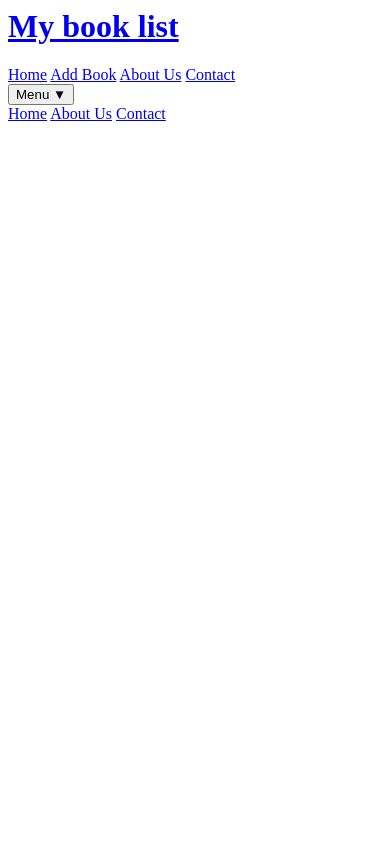
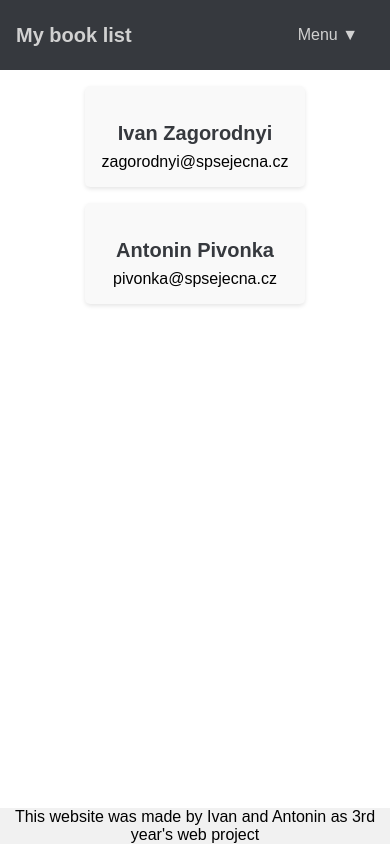
Before and after one commit to antoniosos/Library, a PHP site: page /Contact.html in a window 390 px wide. Run offline with PHP 8.4, Linux system fonts and the light colour scheme.

Commit message:
fucking done jesus fucking crist

```diff
--- a/HomePage/testPage.html
+++ b/HomePage/testPage.html
@@ -6,9 +6,7 @@
     <meta name="viewport" content="width=device-width, initial-scale=1.0">
     <link rel="stylesheet" href="homePageStyle.css">
     <title>Home</title>
-    <style>
 
-    </style>
 </head>
 <body>
     <header>
--- a/HomePage/testPage.php
+++ b/HomePage/testPage.php
@@ -6,9 +6,7 @@
     <meta name="viewport" content="width=device-width, initial-scale=1.0">
     <link rel="stylesheet" href="homePageStyle.css">
     <title>Home</title>
-    <style>
 
-    </style>
 </head>
 <body>
     <header>
@@ -43,7 +41,7 @@
     </header>
 
     <main>
-        <label for="filter">Filter by:</label>
+        <label id="filter-label" for="filter">Filter by:</label>
         <select id="filter">
             <option value="none">None</option>
             <option value="author">Author</option>
@@ -51,7 +49,7 @@
             <option value="page_count">Page count</option>
             <option value="genre">Genre</option>
         </select>
-        <button onclick="redirectToAddBook()">Add Book</button>
+        <button id="addBookButton" onclick="redirectToAddBook()">Add Book</button>
 
         <div id="container">
             <table id="table">
--- a/Navbar/Contact.html
+++ b/Navbar/Contact.html
@@ -1,3 +1,15 @@
+<html !DOCTYPE>
+<html lang="en">
+<head>
+    <meta charset="UTF-8">
+    <meta http-equiv="X-UA-Compatible" content="IE=edge">
+    <meta name="viewport" content="width=device-width, initial-scale=1.0">
+    <link rel="stylesheet" href="navbar.css">
+    <link rel="stylesheet" href="contactStyle.css">
+    <title>Contact</title>
+
+</head>
+<body>
     <header>
         <h1 class="heading">
             <a href="HomePage\testPage.php">My book list</a>
@@ -28,3 +40,20 @@
         </nav>
 
     </header>
+
+    <main>
+       <div class="about-me" id="Ivan">
+        <h3>Ivan Zagorodnyi</h3>
+        <span class="mail">zagorodnyi@spsejecna.cz</span>
+       </div>
+       <div class="about-me" id="Antonin">
+        <h3>Antonin Pivonka</h3>
+        <span class="mail">pivonka@spsejecna.cz</span>
+       </div>
+    </main>
+
+    <div class="footer">
+        This website was made by Ivan and Antonin as 3rd year's web project
+    </div>
+</body>
+</html>
--- /dev/null
+++ b/Navbar/contactStyle.css
@@ -0,0 +1,34 @@
+.email::after {
+    content: attr(data-email);
+    display: inline;
+  }
+
+  .email {
+    display: inline-block;
+    position: relative;
+    font-family: Cambria, Cochin, Georgia, Times, 'Times New Roman', serif;
+  }
+
+  .email::after {
+    content: attr(data-email);
+    position: absolute;
+    left: 100%;
+    top: 0;
+    white-space: nowrap;
+    padding-left: 0.5em;
+  }
+
+h3 {
+    font-size: 20px;
+    color: #36393e;
+    margin-bottom: 0.5rem;
+}
+
+.about-me {
+    margin: 1rem;
+    padding: 1rem;
+    background-color: #f9f9f9;
+    border-radius: 5px;
+    box-shadow: 0 2px 4px rgba(0, 0, 0, 0.1);
+    text-align: center;
+}
--- /dev/null
+++ b/Navbar/navbar.css
@@ -0,0 +1,122 @@
+header {
+    display: flex;
+    width: 100%;
+    background-color: #36393e;
+    align-items: center;
+    justify-content: space-between;
+  }
+
+  header h1 {
+    margin-left: 1rem;
+  }
+
+  header h1 a {
+    text-decoration: none;
+    color: rgb(209, 209, 209);
+  }
+
+  .navbar {
+    display: flex;
+    align-items: center;
+  }
+
+  .navbar-content {
+    display: flex;
+    align-items: center;
+  }
+
+  .dropdown-menu {
+    position: relative;
+    display: inline-block;
+    margin: 1rem;
+  }
+
+  .dropbtn {
+    background-color: #36393e;
+    color: rgb(209, 209, 209);
+    border: none;
+    outline: none;
+    padding: 10px 16px;
+    font-size: 16px;
+    cursor: pointer;
+  }
+
+  .dropdown-content {
+    display: none;
+    position: absolute;
+    background-color: #36393e;
+    min-width: 160px;
+    box-shadow: 0px 8px 16px 0px rgba(0,0,0,0.2);
+    z-index: 1;
+  }
+
+  .dropdown-content a {
+    color: rgb(209, 209, 209);
+    padding: 12px 16px;
+    text-decoration: none;
+    display: block;
+  }
+
+  .dropdown-content a:hover {
+    background-color: #585c64;
+  }
+
+  .dropdown-menu:hover .dropdown-content {
+    display: block;
+  }
+
+  .dropdown-menu:hover .dropbtn {
+    background-color: #585c64;
+  }
+
+  .navbar a {
+    display: block;
+    color: rgb(209, 209, 209);
+    text-align: center;
+    padding: 14px 16px;
+    text-decoration: none;
+    font-size: 17px;
+  }
+
+  .navbar a:hover {
+    background-color: #585c64;
+    color: rgb(209, 209, 209);
+  }
+
+  .footer {
+    background-color: #f1f1f1;
+    margin-left: 1rem !important;
+    margin-right: 1rem !important;
+    text-align: center;
+    flex-shrink: 0;
+    position: fixed;
+    bottom: 0;
+    width: 100%;
+  }
+
+  body {
+    display: flex;
+    flex-direction: column;
+    min-height: 100vh;
+    margin: 0;
+    align-items: center;
+    font-family: 'Montserrat', sans-serif;
+  }
+
+  @media (max-width: 600px) {
+    .navbar-content {
+      display: none;
+    }
+  }
+
+  @media (min-width: 600px) {
+    .dropdown-menu {
+      display: none;
+    }
+  }
+
+  @media (max-width: 420px) {
+    .heading {
+      font-size: 20px;
+    }
+  }
```
Also changed, not shown: AddBook/AddbookStyle.css (added, +36 -0 lines), AddBook/addBook.html (+27 -13 lines), AddBook/addBook.php (+17 -10 lines), Navbar/AboutUs.html (+22 -9 lines), Navbar/AboutUs.php (+30 -1 lines), Navbar/AboutUsStyle.css (added, +18 -0 lines), Navbar/Contact.php (+30 -1 lines). Lines whose indentation alone changed are shown as unchanged.
